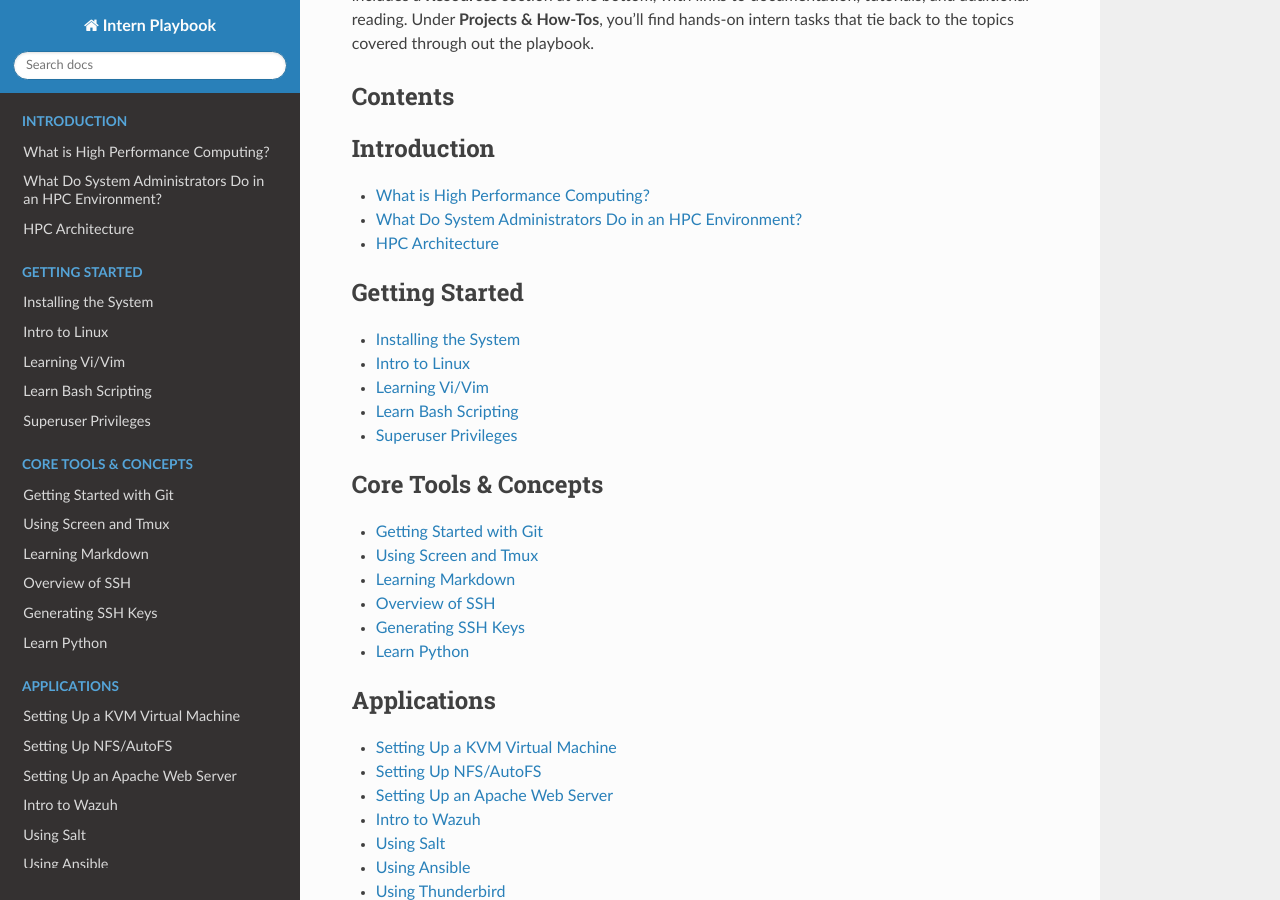
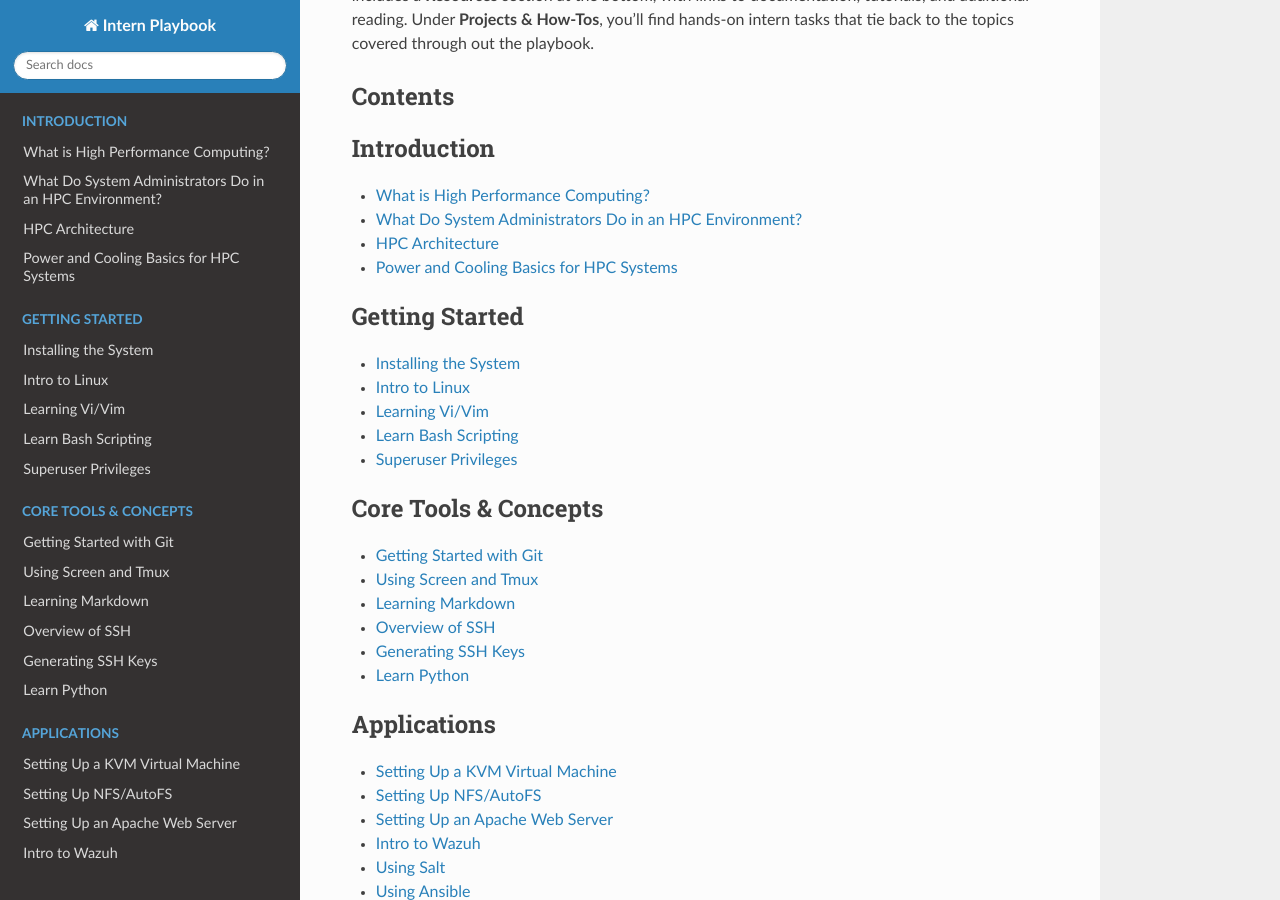
Before and after one commit to TechSquareInc/intern-playbook, a Sphinx documentation site: the page built from docs/source/index.rst, in a window 1280 px wide and 900 px high, scrolled down 672 px. Built offline with Sphinx 7.4.7 and the Read the Docs theme 3.1.0, drawn with Linux system fonts in a browser that asks for light colours; part of the change alters nothing that is shown.

Commit message:
start of power and cooling reference

```diff
--- a/docs/source/index.rst
+++ b/docs/source/index.rst
@@ -35,6 +35,7 @@ Contents
    introduction/what-is-hpc
    introduction/what-do-sysadmins-in-hpc-do
    introduction/hpc-architecture
+   introduction/power-and-cooling
 
 .. toctree::
    :maxdepth: 1
--- /dev/null
+++ b/docs/source/introduction/power-and-cooling.md
@@ -0,0 +1,28 @@
+# Power and Cooling Basics for HPC Systems
+
+This section gives quick, practical rules of thumb for early stage planning, estimating electrical power and cooling needs for servers and HPC racks.
+
+## Power Sizing
+When installing HPC systems, it's important to address whether the electrical infrastructure can safely support the hardware under a worst-case-scenario compute load. Underestimating power is a fast way to cause outages or system failures. There is a core formula to for estimating electrical power which balances the fundamental relationship between amps, watts, and voltage.
+
+### Core Formula
+
+**Current (Amps) = Power (Watts) ÷ Voltage (Volts)**
+
+For example, a 2200-watt system on operating 220-volt power will draw approximately 10 amps at full load. Power sizing calculations should always assume peak draw rather than idle or average usage.
+
+### Common Reference Points
+|Power|Voltage|Current |
+|-----|-------|--------|
+|1200W|120V   |   ~10A |
+|2000W|208-220V|~9-10A |
+|3000W|220-240V|~12-14A|
+
+### Rack Level Planning
+Server power draw varies by workload, but infrastructure must support worst-case draw, and should be limited to 80% of breaker capacity. For a rack with multiple systems, you could have ten 2200-watt servers all operating on 220-volt power. 22,000 watts ÷ 220-volts is approximately 100 amps total. This is why HPC racks often have multiple PDUs to distribute power evenly, allowing for redundancy if one fails. They also implement multi-phase power to balance loads across multiple conductors, allowing large racks to draw high total power safely and reducing the risk of tripping circuits.
+
+## Cooling Sizing
+In data centers, every watt consumed becomes heat, which means cooling design is inseperable from power design. With a 2200-watt server, we can follow a basic conversion of Watt to BTU/hr. 1 Watt = 3.412 BTU/hr. 2200-W x 3.412 = 7,500 BTU/hr. This represents the minimum cooling capacity required to remove the generated heat. For early planning, engineers often use simplified multipliers: Cooling(BTU/hr) = Power(Watts) x 3-10. This wide range allows for airflow loss, hot/cold air mixing, fan inefficiencies, and a general safety margin. The 10x multiplier is intentionally conservative and commonly used during preliminary sizing to slightly overprovision cooling, which is often perferred in HPC environments.
+
+### Rack Cooling Example
+A few high density racks can consume as much cooling as an entire small server room. Take 1 rack at 20 kW load. 20,000-W x 3.412 = ~68,000 BTU/hr. This equates roughly to 5-6 tons of cooling for a single rack.
```
